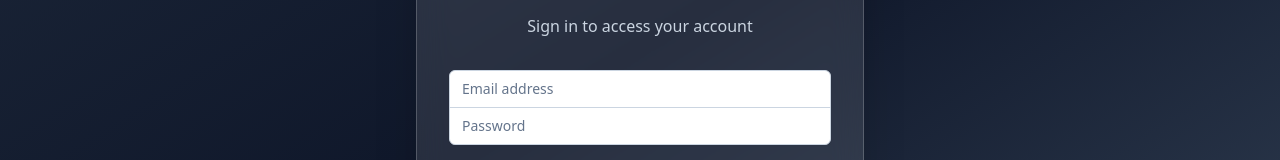
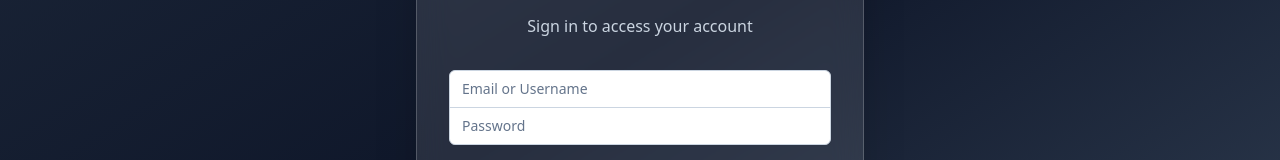
Before and after one commit to ayden-sun/cpa_website, a React (Create React App) app: page /login in a window 1280 px wide. Shown: the part 344-504 px from the top of the page. Built offline with nearby package versions, Linux system fonts and the light colour scheme.

Commit message:
Add username field to signup and enable email/username login in login form

```diff
--- a/src/components/Login.js
+++ b/src/components/Login.js
@@ -3,7 +3,7 @@ import { useNavigate } from 'react-router-dom';
 
 const Login = () => {
   const [formData, setFormData] = useState({
-    email: '',
+    emailOrUsername: '',
     password: '',
   });
   const navigate = useNavigate();
@@ -20,17 +20,22 @@ const Login = () => {
     // For demo, simulate login
     // In real app, call API
 
-    // Check for demo account
-    if (formData.email === 'admin' && formData.password === '1234') {
+    // Check for demo account (works with username or email)
+    if ((formData.emailOrUsername === 'admin' || formData.emailOrUsername === 'admin@demo.com') && formData.password === '1234') {
       const user = { id: 1, email: 'admin@demo.com', role: 'admin', name: 'Demo Admin' };
       localStorage.setItem('user', JSON.stringify(user));
       navigate('/admin');
       return;
     }
 
-    // Regular login logic
-    const role = formData.email.includes('admin') ? 'admin' : 'user';
-    const user = { id: 1, email: formData.email, role: role };
+    // Regular login logic - check if it's an email or username
+    const isEmail = formData.emailOrUsername.includes('@');
+    const role = isEmail && formData.emailOrUsername.includes('admin') ? 'admin' : 'user';
+    const user = {
+      id: 1,
+      email: isEmail ? formData.emailOrUsername : `${formData.emailOrUsername}@demo.com`,
+      role: role
+    };
     localStorage.setItem('user', JSON.stringify(user));
     navigate(role === 'admin' ? '/admin' : '/dashboard');
   };
@@ -65,17 +70,17 @@ const Login = () => {
           <form className="mt-8 space-y-6" onSubmit={handleSubmit}>
             <div className="rounded-md shadow-sm -space-y-px">
               <div>
-                <label htmlFor="email" className="sr-only">
-                  Email address
+                <label htmlFor="emailOrUsername" className="sr-only">
+                  Email or Username
                 </label>
                 <input
-                  id="email"
-                  name="email"
-                  type="email"
+                  id="emailOrUsername"
+                  name="emailOrUsername"
+                  type="text"
                   required
                   className="appearance-none rounded-none relative block w-full px-3 py-2 border border-slate-300 placeholder-slate-500 text-slate-900 rounded-t-md focus:outline-none focus:ring-teal-500 focus:border-teal-500 focus:z-10 sm:text-sm"
-                  placeholder="Email address"
-                  value={formData.email}
+                  placeholder="Email or Username"
+                  value={formData.emailOrUsername}
                   onChange={handleChange}
                 />
               </div>
--- a/src/components/Signup.js
+++ b/src/components/Signup.js
@@ -4,6 +4,7 @@ import { useNavigate } from 'react-router-dom';
 const Signup = () => {
   const [formData, setFormData] = useState({
     name: '',
+    username: '',
     email: '',
     password: '',
   });
@@ -70,6 +71,21 @@ const Signup = () => {
                 />
               </div>
               <div>
+                <label htmlFor="username" className="sr-only">
+                  Username
+                </label>
+                <input
+                  id="username"
+                  name="username"
+                  type="text"
+                  required
+                  className="appearance-none rounded-none relative block w-full px-3 py-2 border border-slate-300 placeholder-slate-400 text-slate-900 focus:outline-none focus:ring-teal-500 focus:border-teal-500 focus:z-10 sm:text-sm"
+                  placeholder="Username"
+                  value={formData.username}
+                  onChange={handleChange}
+                />
+              </div>
+              <div>
                 <label htmlFor="email" className="sr-only">
                   Email address
                 </label>
```
